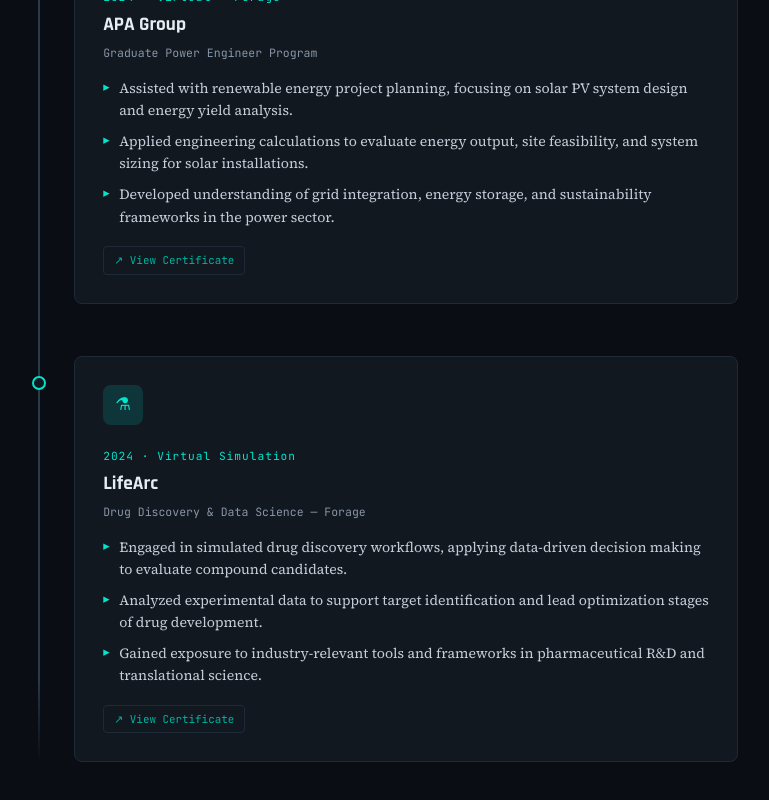
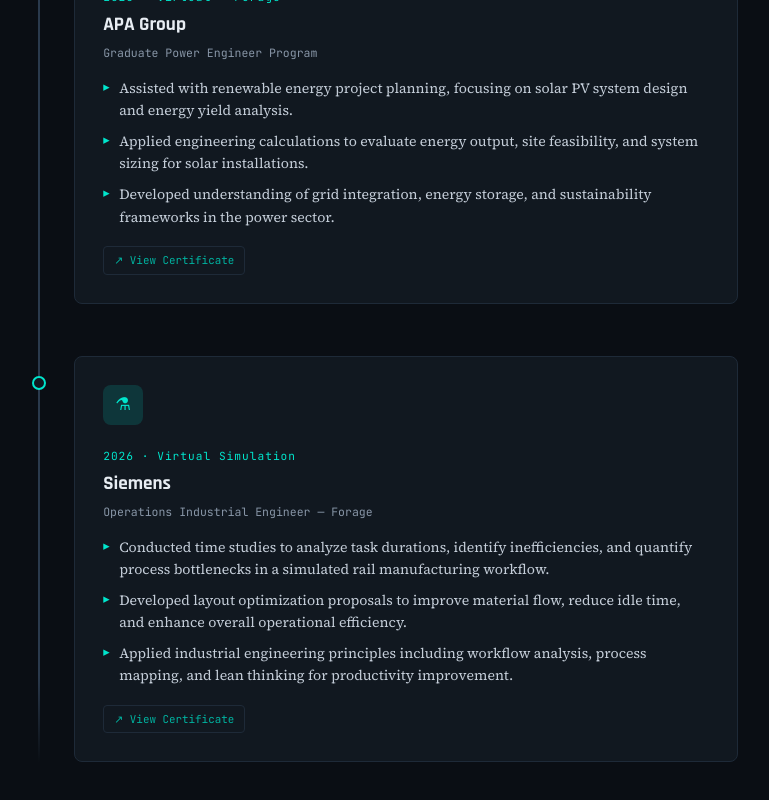
Before and after one commit to sonuchoudhary-2006/portfolio, a React (Vite) app: page / in a window 1280 px wide. Shown: the part 2819-3619 px from the top of the page, without its empty margins (33-802 px from the left). Built offline with nearby package versions, Linux system fonts and the light colour scheme.

Commit message:
Update Experience.jsx

```diff
--- a/src/components/Experience.jsx
+++ b/src/components/Experience.jsx
@@ -4,7 +4,7 @@
   {
     company: 'APA Group',
     role: 'Graduate Power Engineer Program',
-    year: '2024',
+    year: '2025',
     type: 'Virtual — Forage',
     iconType: 'energy',
     iconEmoji: '☀',
@@ -13,22 +13,22 @@
       'Applied engineering calculations to evaluate energy output, site feasibility, and system sizing for solar installations.',
       'Developed understanding of grid integration, energy storage, and sustainability frameworks in the power sector.',
     ],
-    certLink: 'https://drive.google.com/file/d/1WViliKzAwvMYuDbEnVgeQwybBj-v4IkJ/view',
+    certLink: 'https://drive.google.com/file/d/1PkbOooBzekwqDlfm6_yuYsfWPl_mlqK3/view',
     certLabel: 'View Certificate',
   },
   {
-    company: 'LifeArc',
-    role: 'Drug Discovery & Data Science — Forage',
-    year: '2024',
+    company: 'Siemens',
+    role: 'Operations Industrial Engineer — Forage',
+    year: '2026',
     type: 'Virtual Simulation',
     iconType: 'bio',
     iconEmoji: '⚗',
     bullets: [
-      'Engaged in simulated drug discovery workflows, applying data-driven decision making to evaluate compound candidates.',
-      'Analyzed experimental data to support target identification and lead optimization stages of drug development.',
-      'Gained exposure to industry-relevant tools and frameworks in pharmaceutical R&D and translational science.',
+      'Conducted time studies to analyze task durations, identify inefficiencies, and quantify process bottlenecks in a simulated rail manufacturing workflow.',
+      'Developed layout optimization proposals to improve material flow, reduce idle time, and enhance overall operational efficiency.',
+      'Applied industrial engineering principles including workflow analysis, process mapping, and lean thinking for productivity improvement.',
     ],
-    certLink: 'https://drive.google.com/file/d/1PkbOooBzekwqDlfm6_yuYsfWPl_mlqK3/view',
+    certLink: 'https://drive.google.com/file/d/1WViliKzAwvMYuDbEnVgeQwybBj-v4IkJ/view',
     certLabel: 'View Certificate',
   },
 ];
```
